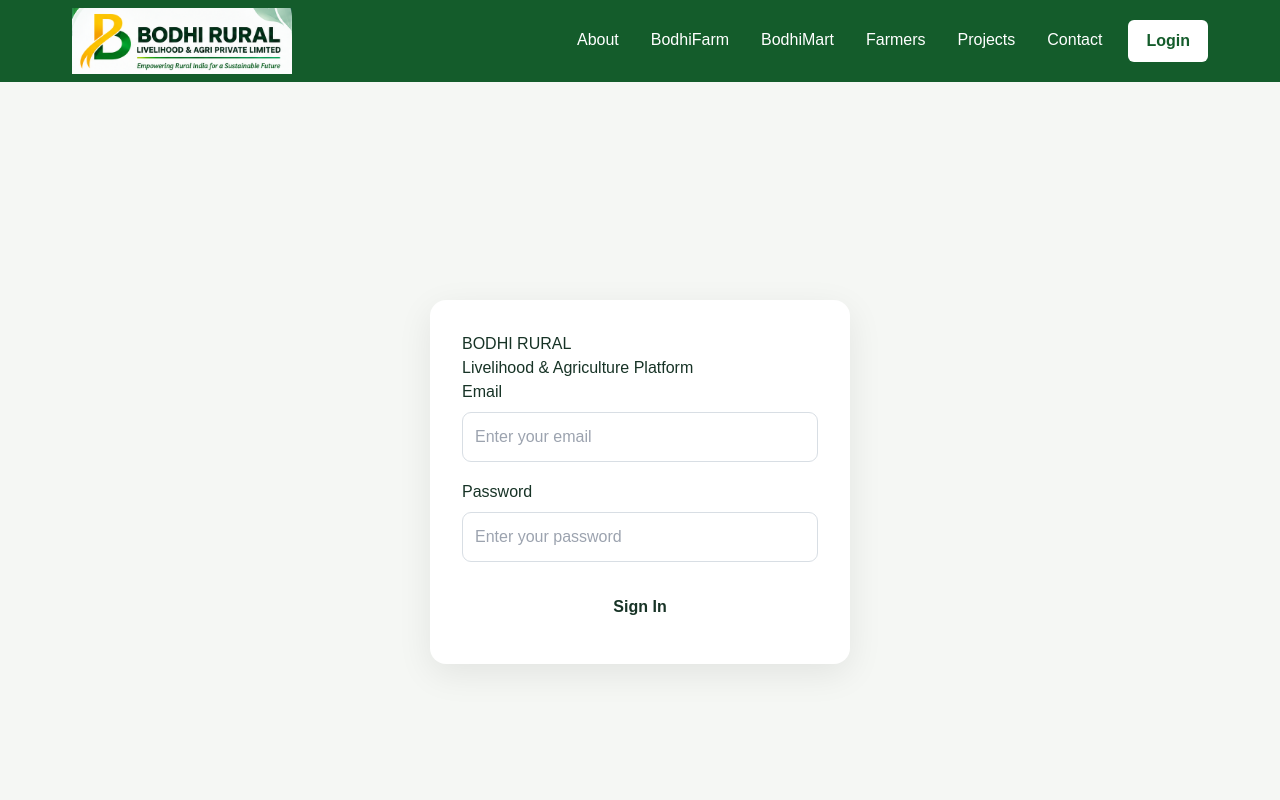
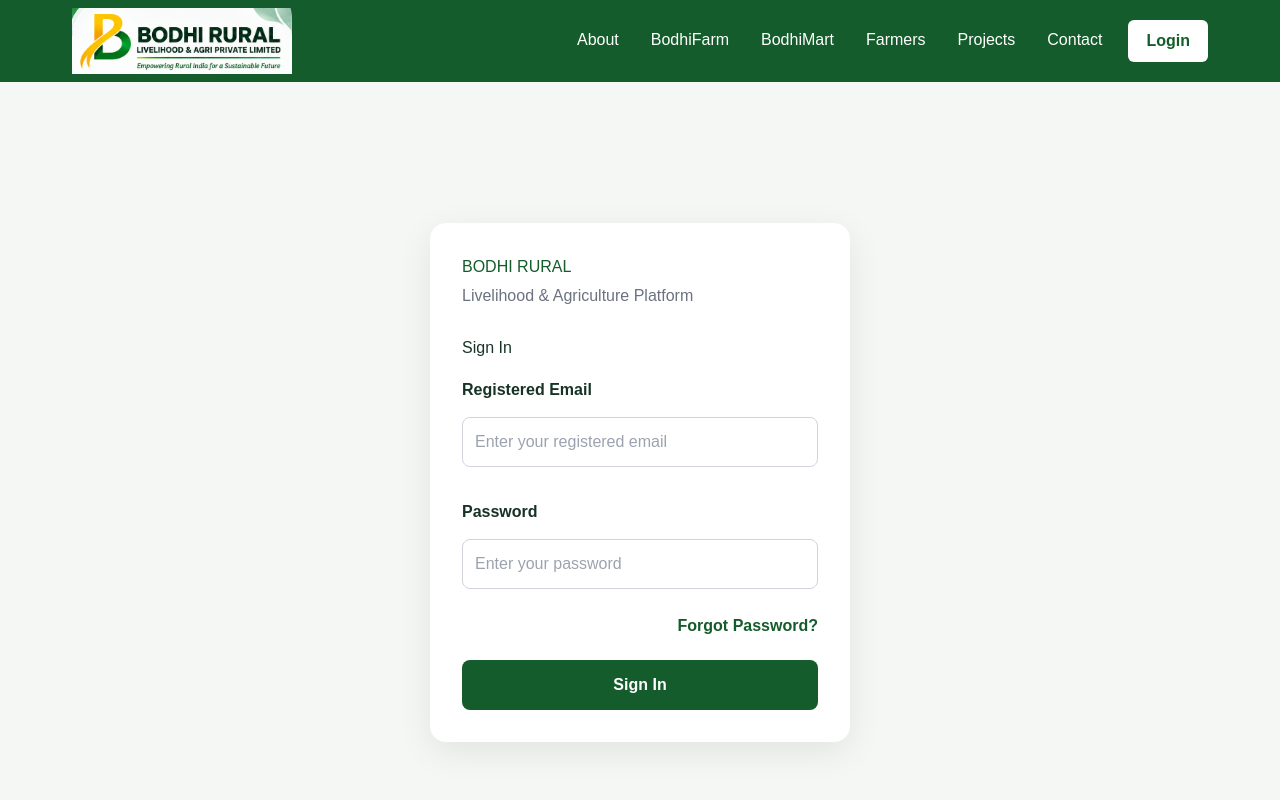
Before and after one commit to drdeepaksingh1/Bodhi-Rural, a Next.js app: page /login in a window 1280 px wide. Shown: the top 800 px of the page. Built offline with nearby package versions, Linux system fonts and the light colour scheme; no server answers.

Commit message:
Update page.tsx

```diff
--- a/src/app/login/page.tsx
+++ b/src/app/login/page.tsx
@@ -1,115 +1,221 @@
+
 'use client';
 
 import { FormEvent, useState } from 'react';
 import { createClient } from '../../lib/supabase/client';
 
 export default function LoginPage() {
+  const supabase = createClient();
+
   const [email, setEmail] = useState('');
   const [password, setPassword] = useState('');
   const [loading, setLoading] = useState(false);
+  const [forgotMode, setForgotMode] = useState(false);
   const [message, setMessage] = useState('');
+  const [error, setError] = useState('');
+
+  function getRedirect() {
+    const params = new URLSearchParams(window.location.search);
+    const path = params.get('redirect') || '/dashboard';
+
+    return path.startsWith('/') && !path.startsWith('//')
+      ? path
+      : '/dashboard';
+  }
 
   async function handleLogin(event: FormEvent<HTMLFormElement>) {
     event.preventDefault();
-
     setLoading(true);
+    setError('');
     setMessage('');
 
-    const supabase = createClient();
+    try {
+      const { error } = await supabase.auth.signInWithPassword({
+        email: email.trim(),
+        password,
+      });
 
-    const { error } = await supabase.auth.signInWithPassword({
-      email,
-      password,
-    });
+      if (error) throw error;
 
-    if (error) {
-      setMessage(error.message);
+      window.location.assign(getRedirect());
+    } catch (err) {
+      setError(err instanceof Error ? err.message : 'Login failed.');
       setLoading(false);
-      return;
     }
+  }
 
-    window.location.href = '/dashboard';
+  async function handleForgotPassword(event: FormEvent<HTMLFormElement>) {
+    event.preventDefault();
+    setLoading(true);
+    setError('');
+    setMessage('');
+
+    try {
+      const { error } = await supabase.auth.resetPasswordForEmail(
+        email.trim(),
+        {
+          redirectTo: `${window.location.origin}/reset-password`,
+        }
+      );
+
+      if (error) throw error;
+
+      setMessage(
+        'If an account exists for this email, a password reset link has been requested. Check your inbox and spam folder.'
+      );
+    } catch (err) {
+      setError(
+        err instanceof Error ? err.message : 'Unable to send reset email.'
+      );
+    } finally {
+      setLoading(false);
+    }
   }
 
   return (
-    <main
-      style={{
-        minHeight: '100vh',
-        display: 'flex',
-        alignItems: 'center',
-        justifyContent: 'center',
-        padding: 24,
-        background: '#f5f7f4',
-      }}
-    >
-      <div
-        style={{
-          width: '100%',
-          maxWidth: 420,
-          background: '#fff',
-          padding: 32,
-          borderRadius: 16,
-          boxShadow: '0 10px 35px rgba(0,0,0,0.08)',
-        }}
-      >
-        <h1>BODHI RURAL</h1>
+    <main style={pageStyle}>
+      <div style={cardStyle}>
+        <h1 style={{ color: '#145c2b', marginBottom: 5 }}>BODHI RURAL</h1>
+        <p style={{ color: '#6b7280', marginBottom: 28 }}>
+          Livelihood & Agriculture Platform
+        </p>
 
-        <p>Livelihood & Agriculture Platform</p>
+        <h2>{forgotMode ? 'Reset Your Password' : 'Sign In'}</h2>
 
-        <form onSubmit={handleLogin}>
-          <label>Email</label>
-
+        <form onSubmit={forgotMode ? handleForgotPassword : handleLogin}>
+          <label style={labelStyle}>Registered Email</label>
           <input
             type="email"
             value={email}
             onChange={(e) => setEmail(e.target.value)}
-            placeholder="Enter your email"
+            placeholder="Enter your registered email"
             required
-            style={{
-              width: '100%',
-              padding: 12,
-              marginTop: 8,
-              marginBottom: 18,
-            }}
+            style={inputStyle}
           />
 
-          <label>Password</label>
+          {!forgotMode && (
+            <>
+              <label style={labelStyle}>Password</label>
+              <input
+                type="password"
+                value={password}
+                onChange={(e) => setPassword(e.target.value)}
+                placeholder="Enter your password"
+                required
+                style={inputStyle}
+              />
 
-          <input
-            type="password"
-            value={password}
-            onChange={(e) => setPassword(e.target.value)}
-            placeholder="Enter your password"
-            required
-            style={{
-              width: '100%',
-              padding: 12,
-              marginTop: 8,
-              marginBottom: 20,
-            }}
-          />
-
-          {message && (
-            <p style={{ color: '#b00020' }}>
-              {message}
-            </p>
+              <div style={{ textAlign: 'right', marginTop: 10 }}>
+                <button
+                  type="button"
+                  onClick={() => {
+                    setForgotMode(true);
+                    setError('');
+                    setMessage('');
+                  }}
+                  style={textButton}
+                >
+                  Forgot Password?
+                </button>
+              </div>
+            </>
           )}
 
-          <button
-            type="submit"
-            disabled={loading}
-            style={{
-              width: '100%',
-              padding: 13,
-              border: 0,
-              borderRadius: 8,
-              fontWeight: 600,
-            }}
-          >
-            {loading ? 'Signing in...' : 'Sign In'}
+          {error && <p style={errorStyle}>{error}</p>}
+          {message && <p style={successStyle}>{message}</p>}
+
+          <button type="submit" disabled={loading} style={submitStyle}>
+            {loading
+              ? 'Please wait...'
+              : forgotMode
+              ? 'Send Reset Link'
+              : 'Sign In'}
           </button>
         </form>
+
+        {forgotMode && (
+          <button
+            type="button"
+            onClick={() => {
+              setForgotMode(false);
+              setError('');
+              setMessage('');
+            }}
+            style={{ ...textButton, marginTop: 18 }}
+          >
+            ← Back to Login
+          </button>
+        )}
       </div>
     </main>
   );
 }
+
+const pageStyle: React.CSSProperties = {
+  minHeight: '100vh',
+  display: 'flex',
+  alignItems: 'center',
+  justifyContent: 'center',
+  padding: 24,
+  background: '#f5f7f4',
+};
+
+const cardStyle: React.CSSProperties = {
+  width: '100%',
+  maxWidth: 420,
+  background: '#fff',
+  padding: 32,
+  borderRadius: 16,
+  boxShadow: '0 10px 35px rgba(0,0,0,0.08)',
+};
+
+const labelStyle: React.CSSProperties = {
+  display: 'block',
+  fontWeight: 600,
+  marginTop: 18,
+  marginBottom: 8,
+};
+
+const inputStyle: React.CSSProperties = {
+  width: '100%',
+  boxSizing: 'border-box',
+  padding: 12,
+  border: '1px solid #d1d5db',
+  borderRadius: 8,
+};
+
+const submitStyle: React.CSSProperties = {
+  width: '100%',
+  padding: 13,
+  marginTop: 22,
+  border: 0,
+  borderRadius: 8,
+  background: '#145c2b',
+  color: '#fff',
+  fontWeight: 700,
+  cursor: 'pointer',
+};
+
+const textButton: React.CSSProperties = {
+  background: 'none',
+  border: 0,
+  color: '#145c2b',
+  fontWeight: 600,
+  cursor: 'pointer',
+};
+
+const errorStyle: React.CSSProperties = {
+  color: '#b91c1c',
+  background: '#fef2f2',
+  padding: 10,
+  borderRadius: 8,
+  marginTop: 15,
+};
+
+const successStyle: React.CSSProperties = {
+  color: '#166534',
+  background: '#ecfdf5',
+  padding: 10,
+  borderRadius: 8,
+  marginTop: 15,
+};
```
